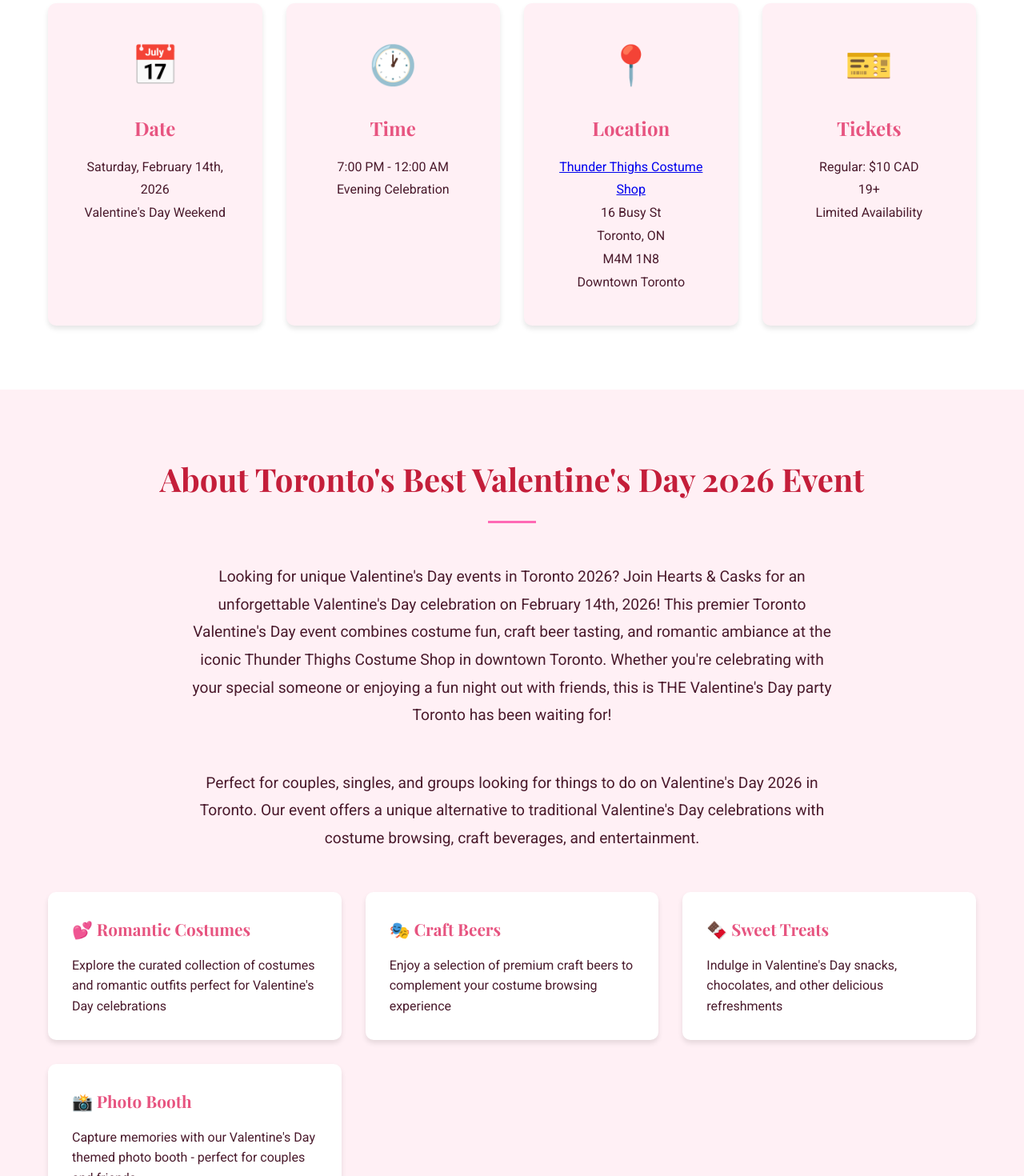
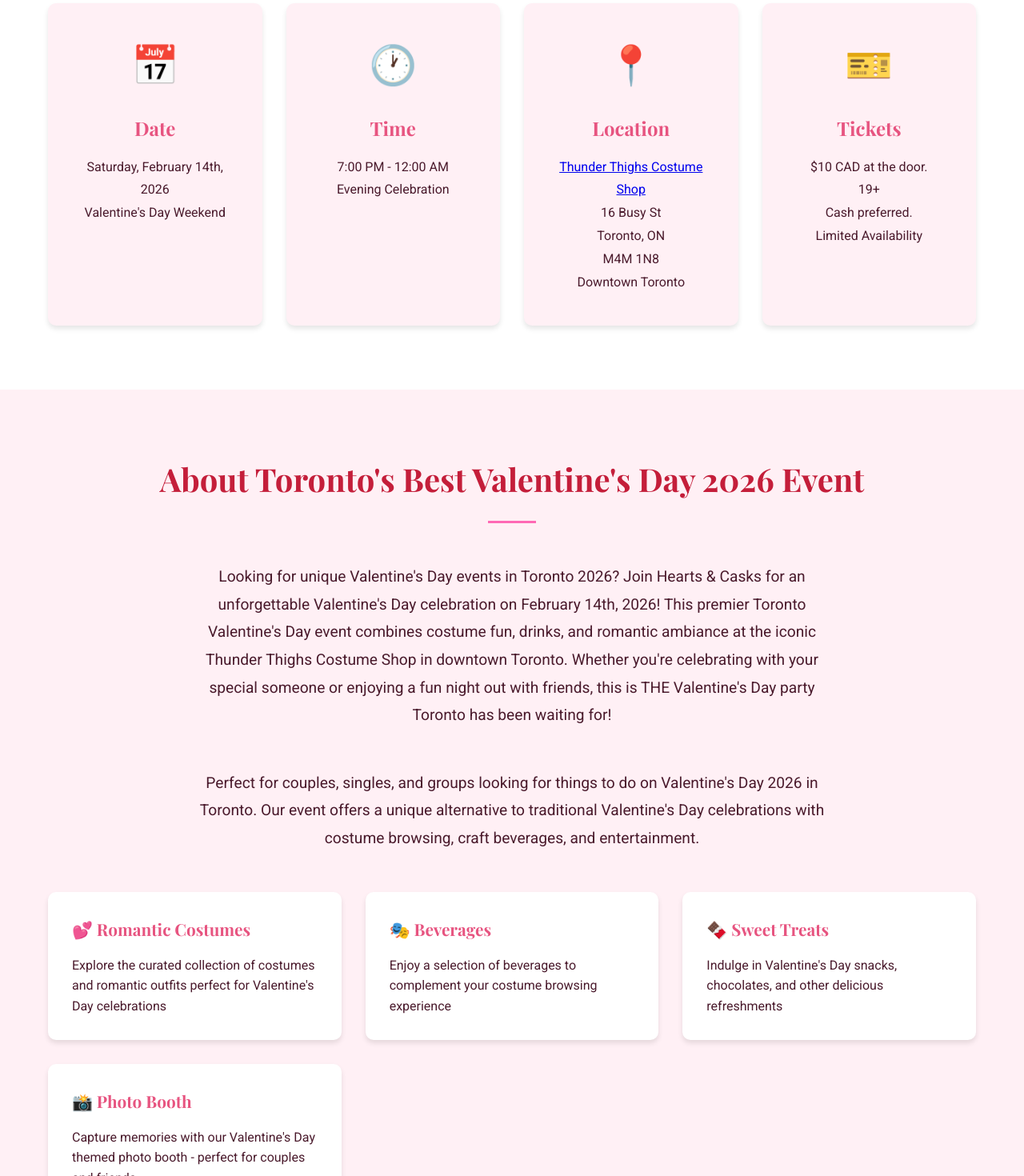
Before and after one commit to jlaverty/caskandpour, a React (Vite) app: page / in a window 1280 px wide. Shown: the part 632-2102 px from the top of the page at 80% size. Built offline with nearby package versions, Linux system fonts and the light colour scheme.

Commit message:
fix: Update verbage

```diff
--- a/src/App.jsx
+++ b/src/App.jsx
@@ -75,7 +75,7 @@ function App() {
               <div className="info-card" ref={addToRefs}>
                 <div className="icon" role="img" aria-label="Tickets">🎫</div>
                 <h3>Tickets</h3>
-                <p>Regular: $10 CAD<br />19+</p>
+                <p>$10 CAD at the door.<br />19+ <br />Cash preferred.</p>
                 <p className="detail-highlight">Limited Availability</p>
               </div>
             </div>
@@ -87,7 +87,7 @@ function App() {
             <h2 className="section-title">About Toronto's Best Valentine's Day 2026 Event</h2>
             <div className="about-content">
               <p>
-                Looking for unique Valentine's Day events in Toronto 2026? Join Hearts & Casks for an unforgettable Valentine's Day celebration on February 14th, 2026! This premier Toronto Valentine's Day event combines costume fun, craft beer tasting, and romantic ambiance at the iconic Thunder Thighs Costume Shop in downtown Toronto. Whether you're celebrating with your special someone or enjoying a fun night out with friends, this is THE Valentine's Day party Toronto has been waiting for!
+                Looking for unique Valentine's Day events in Toronto 2026? Join Hearts & Casks for an unforgettable Valentine's Day celebration on February 14th, 2026! This premier Toronto Valentine's Day event combines costume fun, drinks, and romantic ambiance at the iconic Thunder Thighs Costume Shop in downtown Toronto. Whether you're celebrating with your special someone or enjoying a fun night out with friends, this is THE Valentine's Day party Toronto has been waiting for!
               </p>
               <p>
                 Perfect for couples, singles, and groups looking for things to do on Valentine's Day 2026 in Toronto. Our event offers a unique alternative to traditional Valentine's Day celebrations with costume browsing, craft beverages, and entertainment.
@@ -98,8 +98,8 @@ function App() {
                   <p>Explore the curated collection of costumes and romantic outfits perfect for Valentine's Day celebrations</p>
                 </div>
                 <div className="feature" ref={addToRefs}>
-                  <h3>🎭 Craft Beers</h3>
-                  <p>Enjoy a selection of premium craft beers to complement your costume browsing experience</p>
+                  <h3>🎭 Beverages</h3>
+                  <p>Enjoy a selection of beverages to complement your costume browsing experience</p>
                 </div>
                 <div className="feature" ref={addToRefs}>
                   <h3>🍫 Sweet Treats</h3>
```
